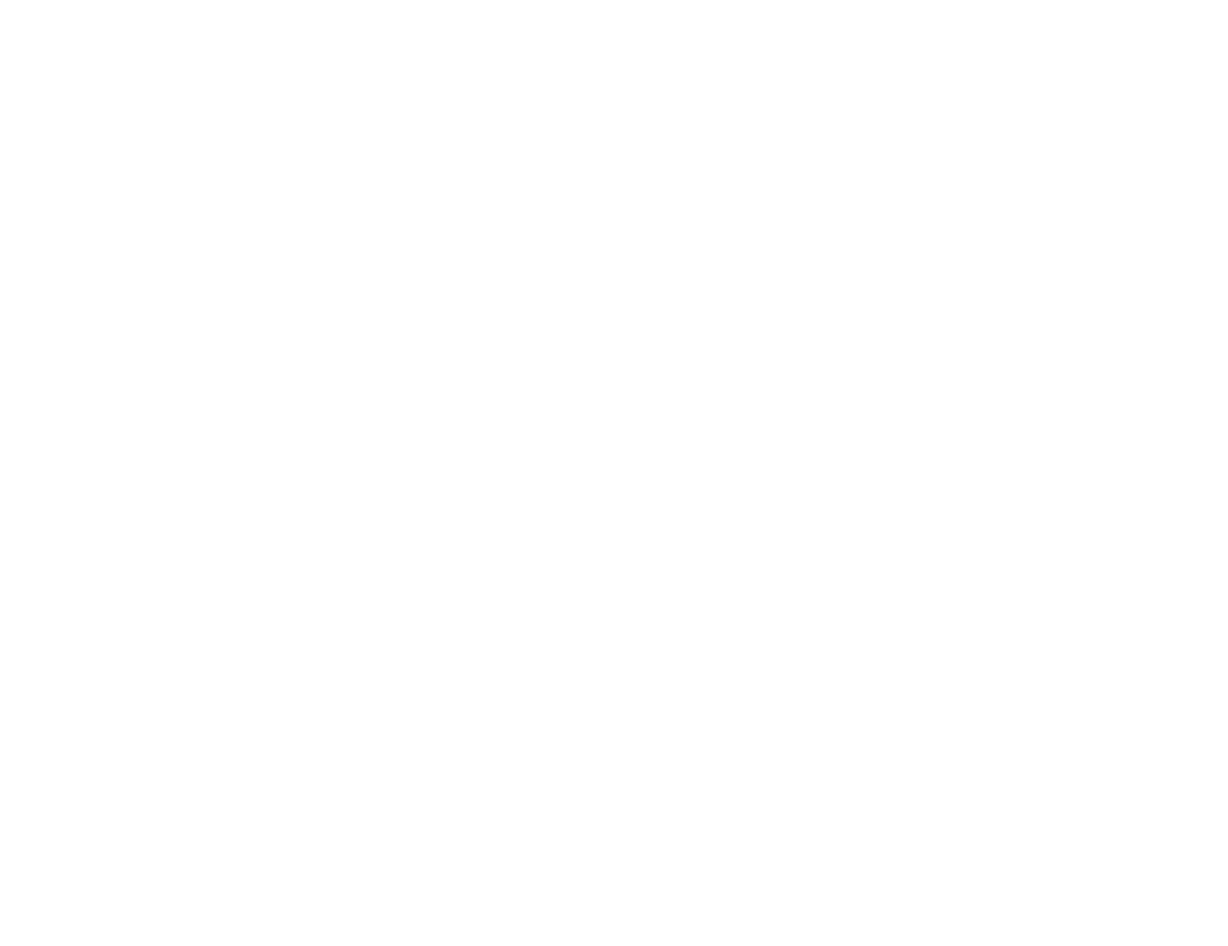
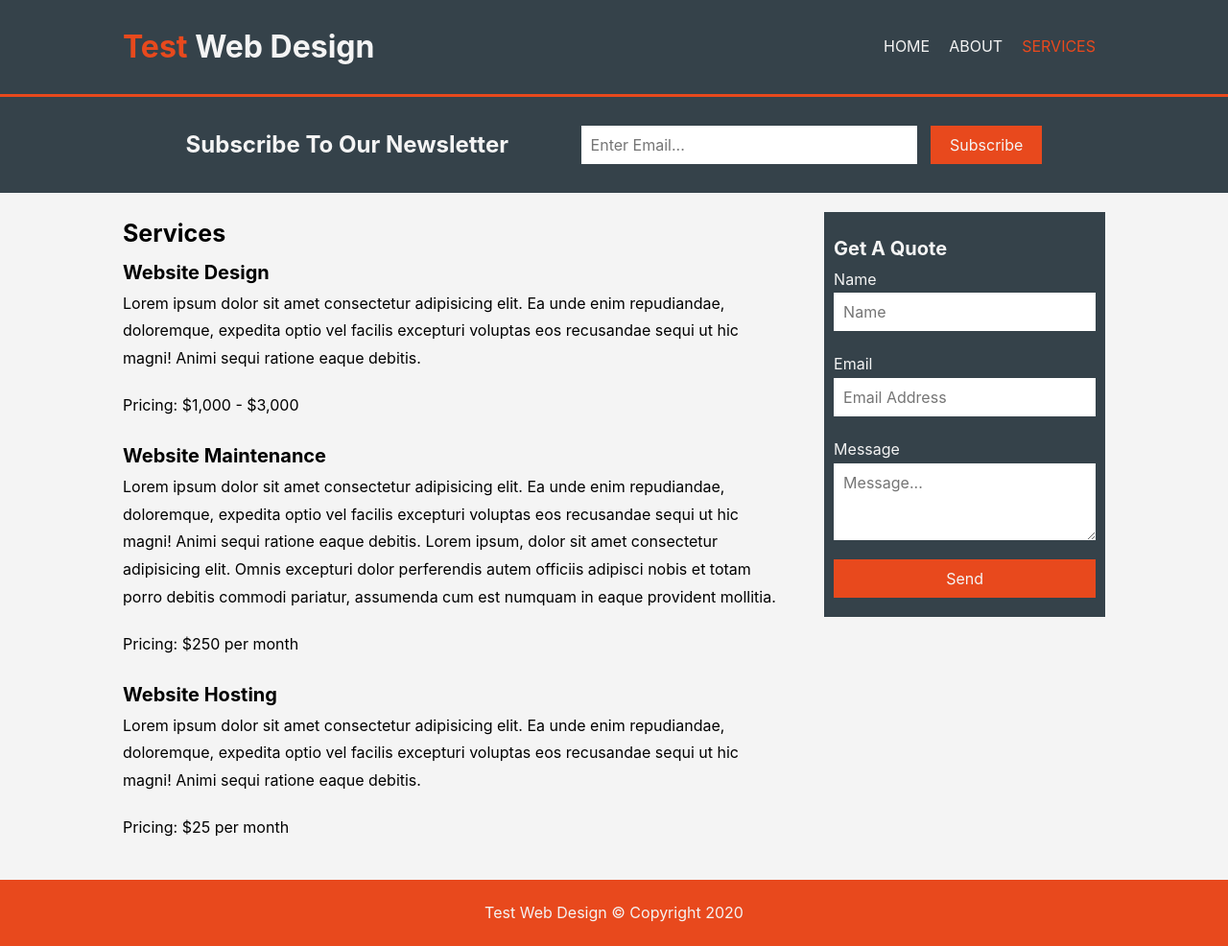
Before and after one commit to jemgaleon/responsive-html-css, a website: page services.html in a window 1280 px wide. Shown: the whole page at 96% size. Before the commit the page ends 800 px from the top, so only its background shows below. Drawn offline with Linux system fonts and the light colour scheme.

Commit message:
- Add services page (static) - Move common page styles to index.css

```diff
--- a/css/index.css
+++ b/css/index.css
@@ -31,11 +31,17 @@ a {
   text-decoration: none;
 }
 
-input {
+input,
+textarea {
   font-family: inherit;
   font-size: inherit;
   border: none;
   padding: 1rem;
+}
+
+textarea {
+  min-height: 8rem;
+  resize: vertical;
 }
 
 button {
@@ -54,6 +60,11 @@ button.orange {
 
 button.orange:hover {
   background: var(--color-dark-orange);
+}
+
+.dark {
+  color: var(--color-light-gray);
+  background: var(--color-dark-gray);
 }
 
 /* Header */
@@ -214,3 +225,38 @@ footer {
   padding: 2rem 0;
   text-align: center;
 }
+
+/* Common Page Layout */
+#main {
+  padding: 2rem 0;
+}
+
+@media (min-width: 768px) {
+  #main .container {
+    display: flex;
+    align-items: flex-start;
+    justify-content: space-between;
+  }
+
+  #main-col {
+    width: 70%;
+    margin-right: 5rem;
+  }
+
+  #sidebar {
+    width: 30%;
+    padding: 2rem 1rem;
+  }
+}
+
+#main h1 {
+  font-size: 2.5rem;
+}
+
+#main h3 {
+  font-size: 2rem;
+}
+
+#main p {
+  margin-bottom: 2rem;
+}
--- /dev/null
+++ b/css/services.css
@@ -0,0 +1,20 @@
+/* Services */
+#sidebar {
+  padding: 2rem 1rem;
+}
+
+.form-group {
+  display: flex;
+  align-items: flex-start;
+  flex-direction: column;
+}
+
+.form-group:not(:last-child) {
+  margin-bottom: 2rem;
+}
+
+.form-group input,
+.form-group textarea,
+.form-group button {
+  width: 100%;
+}
--- a/services.html
+++ b/services.html
@@ -3,7 +3,123 @@
   <head>
     <meta charset="UTF-8" />
     <meta name="viewport" content="width=device-width, initial-scale=1.0" />
-    <title>Document</title>
+    <title>Test Web Design | Services</title>
+    <link rel="stylesheet" href="./css/index.css" />
+    <link rel="stylesheet" href="./css/services.css" />
   </head>
-  <body></body>
+  <body>
+    <header id="site-header">
+      <div class="container">
+        <div id="branding">
+          <h1><span class="highlight">Test</span> Web Design</h1>
+        </div>
+        <nav>
+          <ul>
+            <li><a href="index.html">Home</a></li>
+            <li><a href="about.html">About</a></li>
+            <li><a href="services.html" class="selected">Services</a></li>
+          </ul>
+        </nav>
+      </div>
+    </header>
+
+    <section id="newsletter">
+      <div class="container">
+        <h1>Subscribe To Our Newsletter</h1>
+        <form>
+          <input
+            type="email"
+            name="email"
+            id="email"
+            placeholder="Enter Email..."
+          />
+          <button type="submit" class="button orange">Subscribe</button>
+        </form>
+      </div>
+    </section>
+
+    <section id="main">
+      <div class="container">
+        <article id="main-col">
+          <h1 id="page-title">Services</h1>
+          <ul>
+            <li>
+              <h3>Website Design</h3>
+              <p>
+                Lorem ipsum dolor sit amet consectetur adipisicing elit. Ea unde
+                enim repudiandae, doloremque, expedita optio vel facilis
+                excepturi voluptas eos recusandae sequi ut hic magni! Animi
+                sequi ratione eaque debitis.
+              </p>
+              <p>Pricing: $1,000 - $3,000</p>
+            </li>
+            <li>
+              <h3>Website Maintenance</h3>
+              <p>
+                Lorem ipsum dolor sit amet consectetur adipisicing elit. Ea unde
+                enim repudiandae, doloremque, expedita optio vel facilis
+                excepturi voluptas eos recusandae sequi ut hic magni! Animi
+                sequi ratione eaque debitis. Lorem ipsum, dolor sit amet
+                consectetur adipisicing elit. Omnis excepturi dolor perferendis
+                autem officiis adipisci nobis et totam porro debitis commodi
+                pariatur, assumenda cum est numquam in eaque provident mollitia.
+              </p>
+              <p>Pricing: $250 per month</p>
+            </li>
+            <li>
+              <h3>Website Hosting</h3>
+              <p>
+                Lorem ipsum dolor sit amet consectetur adipisicing elit. Ea unde
+                enim repudiandae, doloremque, expedita optio vel facilis
+                excepturi voluptas eos recusandae sequi ut hic magni! Animi
+                sequi ratione eaque debitis.
+              </p>
+              <p>Pricing: $25 per month</p>
+            </li>
+          </ul>
+        </article>
+        <aside id="sidebar" class="dark">
+          <h3>Get A Quote</h3>
+          <form>
+            <div class="form-group">
+              <label for="name">Name</label>
+              <input
+                type="text"
+                name="name"
+                id="name"
+                placeholder="Name"
+                required
+              />
+            </div>
+            <div class="form-group">
+              <label for="email-quote">Email</label>
+              <input
+                type="text"
+                name="email-quote"
+                id="email-quote"
+                placeholder="Email Address"
+                required
+              />
+            </div>
+            <div class="form-group">
+              <label for="message">Message</label>
+              <textarea
+                name="message"
+                id="message"
+                placeholder="Message..."
+                required
+              ></textarea>
+            </div>
+            <div class="form-group">
+              <button type="submit" class="orange">Send</button>
+            </div>
+          </form>
+        </aside>
+      </div>
+    </section>
+
+    <footer>
+      <p>Test Web Design &copy; Copyright 2020</p>
+    </footer>
+  </body>
 </html>
```
Also changed, not shown: css/about.css (+0 -38 lines).
